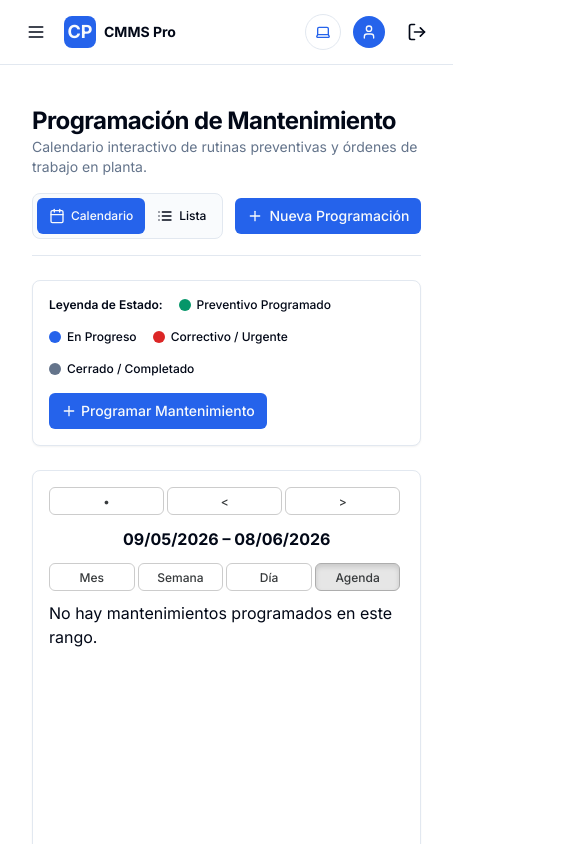
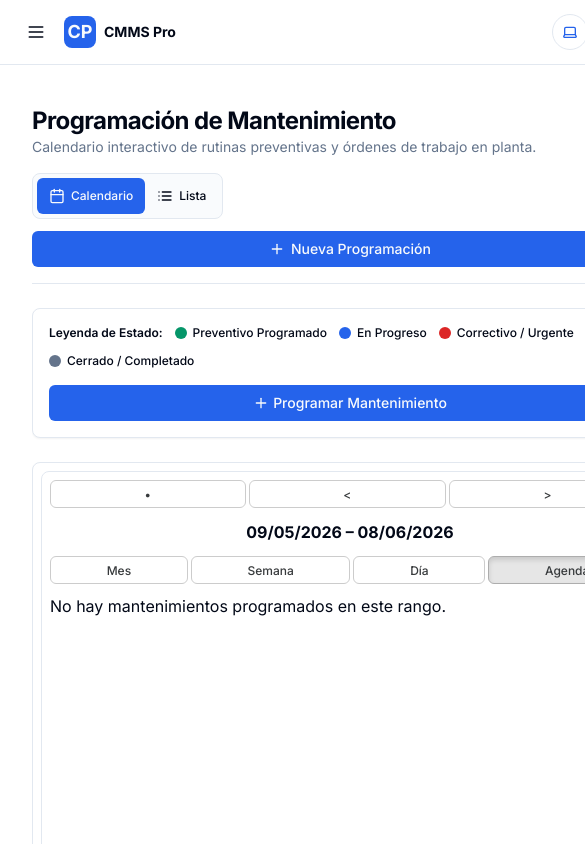
Before and after one commit to abel322/sistema-mantenimieto, a Next.js app: page /dashboard/schedule in a window 390 px wide. Shown: the top 844 px of the page, 585 px wide, since content can reach past the window. Built offline with nearby package versions, Linux system fonts and the light colour scheme; no server answers; the database is empty.

Commit message:
fix(schedule): resolve mobile horizontal layout overflow

```diff
--- a/src/app/dashboard/schedule/page.tsx
+++ b/src/app/dashboard/schedule/page.tsx
@@ -2,7 +2,7 @@ import { ScheduleViewContainer } from '@/components/schedule/schedule-view-conta
 
 export default function SchedulePage() {
   return (
-    <div className="flex-1 p-4 md:p-6 lg:p-8 pt-6">
+    <div className="flex-1 p-4 md:p-6 lg:p-8 pt-6 max-w-full overflow-x-hidden">
       <ScheduleViewContainer />
     </div>
   )
--- a/src/app/globals.css
+++ b/src/app/globals.css
@@ -113,6 +113,8 @@
     flex-direction: column !important;
     align-items: stretch !important;
     gap: 0.5rem !important;
+    max-width: 100% !important;
+    overflow-x: hidden !important;
   }
   .rbc-toolbar-label {
     text-align: center !important;
@@ -122,11 +124,13 @@
   }
   .rbc-btn-group {
     display: flex !important;
+    flex-wrap: wrap !important;
     justify-content: center !important;
     width: 100% !important;
+    max-width: 100% !important;
   }
   .rbc-btn-group button {
-    flex: 1 !important;
+    flex: 1 1 auto !important;
     text-align: center !important;
     font-size: 0.75rem !important;
     padding: 0.35rem 0.5rem !important;
--- a/src/components/schedule/schedule-calendar.tsx
+++ b/src/components/schedule/schedule-calendar.tsx
@@ -186,11 +186,11 @@ export function ScheduleCalendar() {
   }
 
   return (
-    <div className="space-y-6">
+    <div className="w-full max-w-full overflow-x-hidden space-y-6">
       {/* Calendar Header Indicator Legend */}
       <Card className="p-4 bg-card border">
         <div className="flex flex-wrap items-center justify-between gap-4 text-xs">
-          <div className="flex flex-wrap items-center gap-4">
+          <div className="flex flex-wrap items-center gap-3 sm:gap-4">
             <span className="font-semibold text-foreground">Leyenda de Estado:</span>
             <span className="flex items-center gap-1.5 font-medium">
               <span className="w-3 h-3 rounded-full bg-emerald-600 inline-block"></span>
@@ -210,21 +210,22 @@ export function ScheduleCalendar() {
             </span>
           </div>
 
-          <Button size="sm" onClick={() => setIsCreateModalOpen(true)}>
+          <Button size="sm" onClick={() => setIsCreateModalOpen(true)} className="w-full sm:w-auto">
             <Plus className="w-4 h-4 mr-1" /> Programar Mantenimiento
           </Button>
         </div>
       </Card>
 
       {/* React Big Calendar Container */}
-      <Card className="p-4 md:p-6 bg-card border shadow-sm">
+      <Card className="p-2 sm:p-4 bg-card border shadow-sm max-w-full overflow-hidden">
         {loading ? (
           <div className="p-16 text-center text-muted-foreground flex flex-col items-center gap-3">
             <Loader2 className="w-8 h-8 animate-spin text-primary" />
             <span>Cargando eventos del calendario...</span>
           </div>
         ) : (
-          <div className="h-[500px] sm:h-[700px] w-full text-foreground">
+          <div className="w-full overflow-x-auto rounded-lg border border-slate-200 dark:border-slate-800 p-2 sm:p-4">
+            <div className="min-w-[600px] sm:min-w-full h-[600px]">
               <Calendar
                 localizer={localizer}
                 events={events}
@@ -254,6 +255,7 @@ export function ScheduleCalendar() {
                   noEventsInRange: 'No hay mantenimientos programados en este rango.',
                 }}
               />
+            </div>
           </div>
         )}
       </Card>
--- a/src/components/schedule/schedule-view-container.tsx
+++ b/src/components/schedule/schedule-view-container.tsx
@@ -11,10 +11,10 @@ export function ScheduleViewContainer() {
   const [viewMode, setViewMode] = useState<'calendar' | 'list'>('calendar')
 
   return (
-    <div className="space-y-6">
+    <div className="w-full max-w-full overflow-x-hidden space-y-6">
       {/* Top Bar Header with View Toggles */}
-      <div className="flex flex-col sm:flex-row sm:items-center sm:justify-between gap-4 border-b pb-4">
-        <div>
+      <div className="flex flex-col sm:flex-row sm:items-center sm:justify-between gap-4 border-b pb-4 w-full">
+        <div className="min-w-0 flex-1">
           <h2 className="text-2xl md:text-3xl font-bold tracking-tight">
             Programación de Mantenimiento
           </h2>
@@ -23,9 +23,9 @@ export function ScheduleViewContainer() {
           </p>
         </div>
 
-        <div className="flex items-center gap-3">
+        <div className="flex flex-wrap items-center gap-3 w-full sm:w-auto">
           {/* View Mode Toggle Buttons */}
-          <div className="flex items-center border rounded-lg p-1 bg-muted/40">
+          <div className="flex items-center border rounded-lg p-1 bg-muted/40 max-w-full">
             <Button
               variant={viewMode === 'calendar' ? 'default' : 'ghost'}
               size="sm"
@@ -44,8 +44,8 @@ export function ScheduleViewContainer() {
             </Button>
           </div>
 
-          <Link href="/dashboard/schedule/new">
-            <Button size="sm">
+          <Link href="/dashboard/schedule/new" className="w-full sm:w-auto">
+            <Button size="sm" className="w-full sm:w-auto">
               <Plus className="mr-1.5 h-4 w-4" /> Nueva Programación
             </Button>
           </Link>
```
Lines whose indentation alone changed are shown as unchanged.
